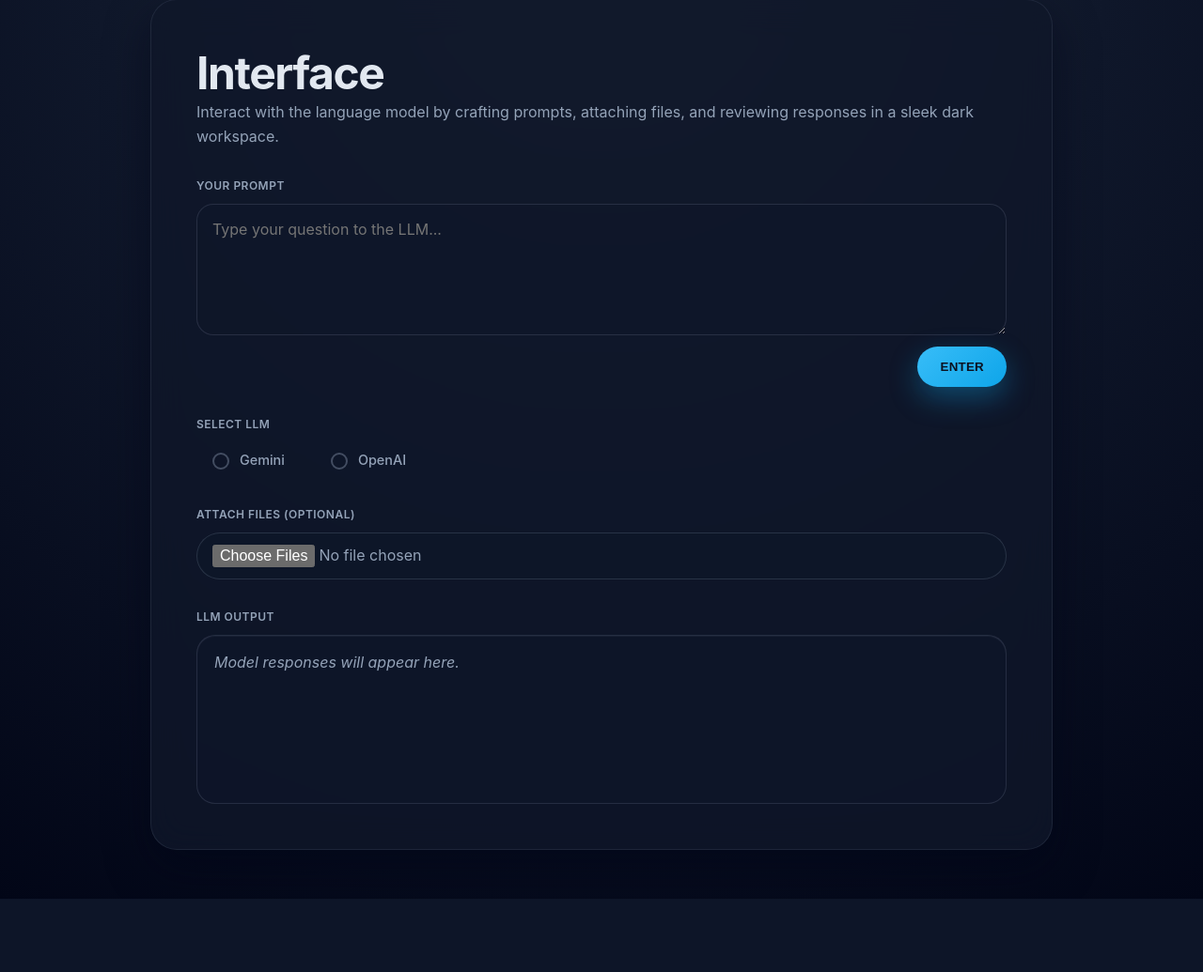
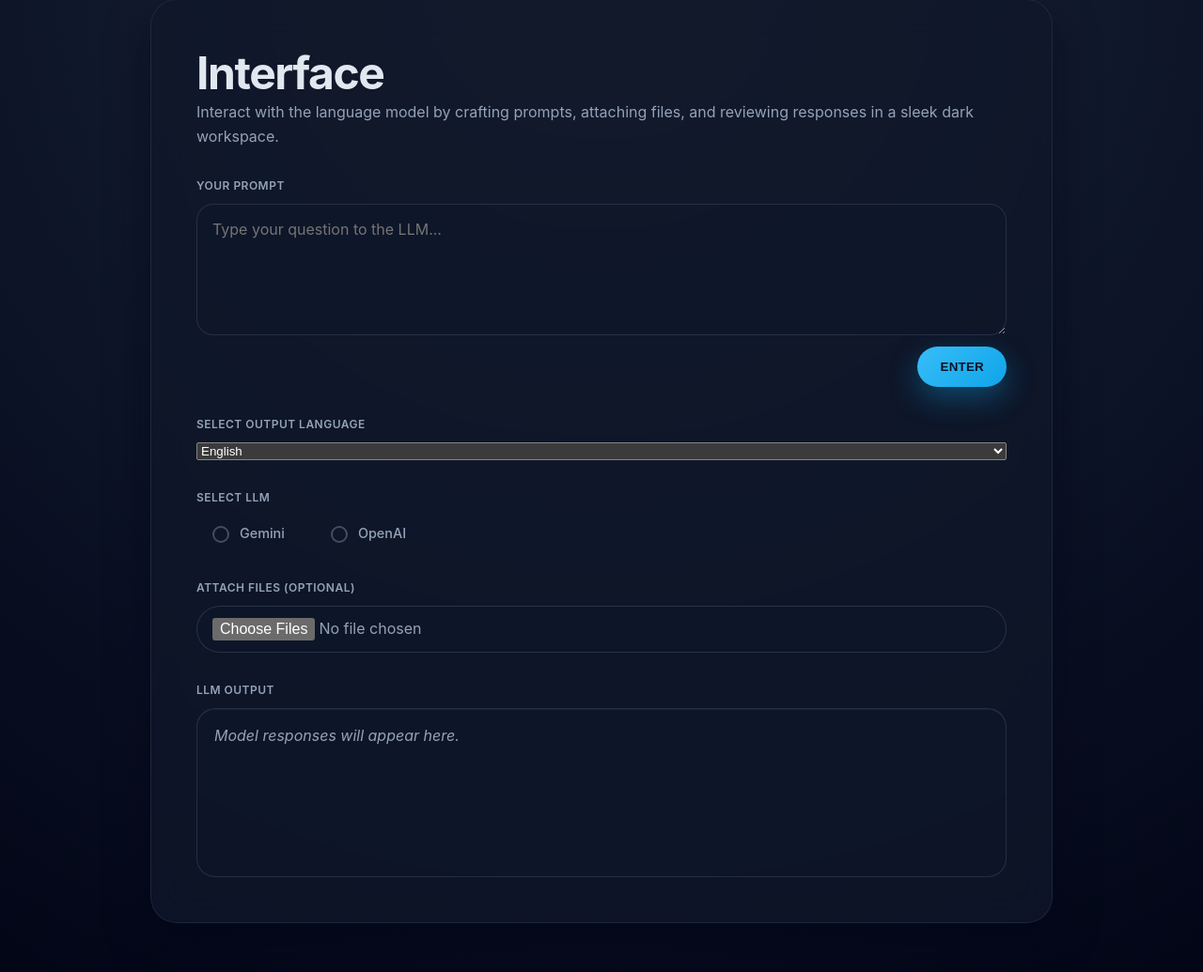
Before and after one commit to radishronin/CSCI4-598A-A-project1, a Flask app: page / in a window 1280 px wide. Shown: the part 52-1087 px from the top of the page at 94% size. Before the commit the page ends 1009 px from the top, so only its background shows below. Run offline with Flask 3, Linux system fonts and the light colour scheme.

Commit message:
Language Choice Input

```diff
--- a/templates/index.html
+++ b/templates/index.html
@@ -351,6 +351,18 @@
         <button id="enter-button" type="button" aria-label="Send prompt">Enter</button>
       </div>
     </section>
+    <section class="row" aria-labelledby="language-label">
+      <label id="language-label" for="language-select">Select Output Language</label>
+      <select id="language-select" name="language">
+        <option value="en">English</option>
+        <option value="es">Spanish</option>
+        <option value="fr">French</option>
+        <option value="de">German</option>
+        <option value="zh">Chinese</option>
+        <option value="hi">Hindi</option>
+        <!-- Add more languages as needed -->
+      </select>
+    </section>
 
     <section class="row" aria-labelledby="llm-label">
       <label id="llm-label">Select LLM</label>
```
